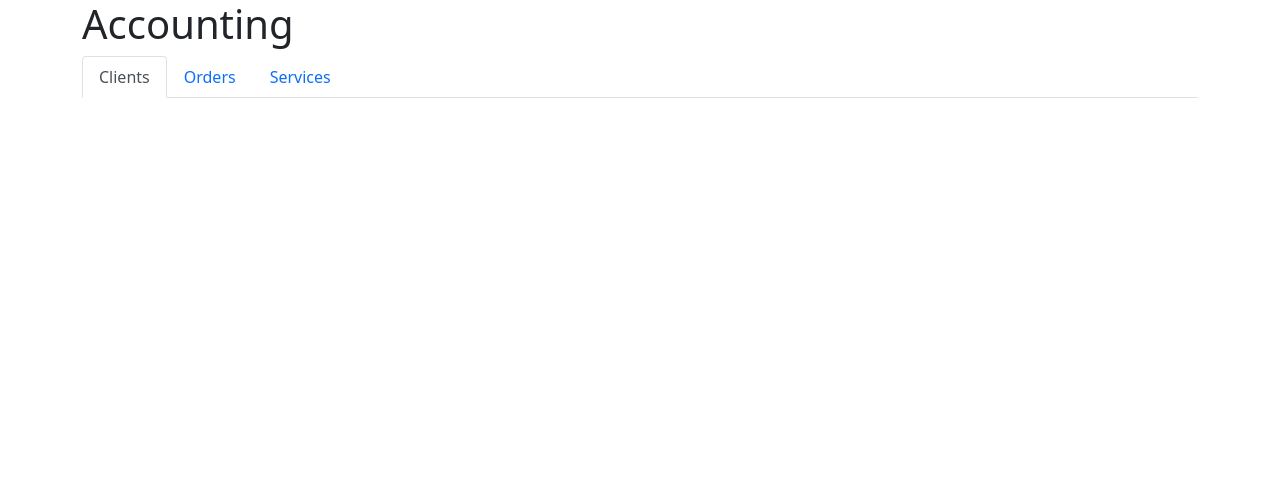
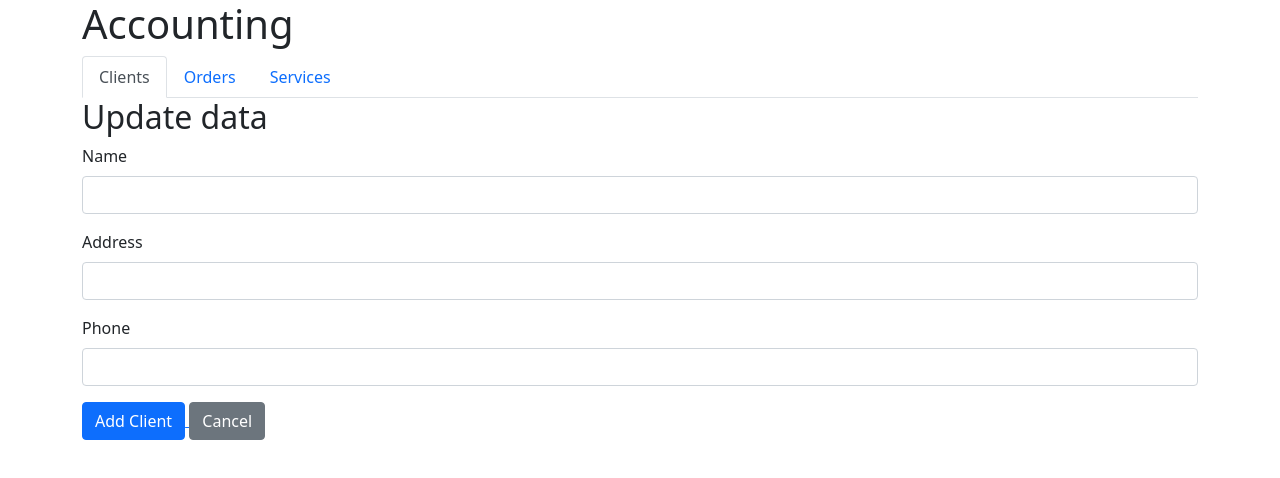
Before and after one commit to YehorKholodiuk/RoutersCRM, a React (Create React App) app: page /clients/update in a window 1280 px wide. Shown: the top 478 px of the page. Built offline with nearby package versions, Linux system fonts and the light colour scheme.

Commit message:
initial commit

```diff
--- a/src/App.js
+++ b/src/App.js
@@ -1,42 +1,45 @@
-
 import './App.css';
 import Switch from "./Routers/Switch";
 import {Routes, Route, Link, Router} from "react-router-dom";
 import Links from "./Routers/Links";
-import { v4 as uuidv4 } from 'uuid';
+import {v4 as uuidv4} from 'uuid';
 import ClientTable from "./Clients/ClientTable";
 import Orders from "./Orders/Orders";
 import Services from "./Services/Services";
 import 'bootstrap/dist/css/bootstrap.css'
 import {useState} from "react";
+
 const initialClients = [
-    {id:uuidv4(), name:'Smith',address:'New York', contactPhone:'3343443-545-44-8',createdAt:'23.04.2021'},
-    {id:uuidv4(), name:'Robert',address:'New Jersey', contactPhone:'33433-545-44-8',createdAt:'28.04.2021'},
-    {id:uuidv4(), name:'Depp',address:'New Orlean', contactPhone:'334843-545-44-8',createdAt:'01.04.2021'}
+    {id: uuidv4(), name: 'Smith', address: 'New York', contactPhone: '3343443-545-44-8', createdAt: '23.04.2021'},
+    {id: uuidv4(), name: 'Robert', address: 'New Jersey', contactPhone: '33433-545-44-8', createdAt: '28.04.2021'},
+    {id: uuidv4(), name: 'Depp', address: 'New Orlean', contactPhone: '334843-545-44-8', createdAt: '01.04.2021'}
 ]
+
 function App() {
-    const [clients,setClients] =useState(initialClients)
+    const [clients, setClients] = useState(initialClients)
     const addNewClient = (newClient) => {
-    setClients([...clients,{...newClient}])
+        setClients([...clients, {...newClient}])
     }
 
     const deleteClient = (id) => {
         const newClients = clients.filter(el => el.id !== id)
         setClients(newClients)
     }
-  return (
-    <div className='container' >
-   <h1>Accounting</h1>
 
 
+    const [current, setCurrent] = useState({ })
+    return (
+        <div className='container'>
+            <h1>Accounting</h1>
 
 
+            <Links/>
+            <Switch clients={clients} addNewClient={addNewClient} deleteClient={deleteClient}
+            current={current} setCurrent={setCurrent}
 
-
-      <Links/>
-      <Switch clients={clients} addNewClient={addNewClient} deleteClient={deleteClient}/>
-    </div>
-  );
+            />
+        </div>
+    );
 }
 
 export default App;
--- a/src/Clients/Additional/KebabMenu.js
+++ b/src/Clients/Additional/KebabMenu.js
@@ -5,6 +5,8 @@ import MenuItem from '@mui/material/MenuItem';
 import MoreVertIcon from '@mui/icons-material/MoreVert';
 import {useState} from "react";
 import Delete from "./Delete";
+import Services from "../../Services/Services";
+import {Link, Route} from "react-router-dom";
 
 
 const ITEM_HEIGHT = 48;
@@ -24,11 +26,12 @@ export default function KebabMenu(props) {
         setOpenModal(!openModal);
     }
     const handleDeleteButton = () => {
-    openDeleteModal()
+        openDeleteModal()
         setAnchorEl(null);
     }
     const handleUpdateButton = () => {
         setAnchorEl(null);
+        props.setCurrent(props.updatedData)
     }
     return (
         <div>
@@ -61,9 +64,9 @@ export default function KebabMenu(props) {
                 <MenuItem onClick={handleDeleteButton}>
                     Delete
                 </MenuItem>
-                <MenuItem onClick={handleUpdateButton}>
+                <Link to={"/clients/update"}><MenuItem onClick={handleUpdateButton}>
                     Update
-                </MenuItem>
+                </MenuItem></Link>
 
             </Menu>
             <Delete toggle={openDeleteModal}
--- a/src/Clients/ClientItem.js
+++ b/src/Clients/ClientItem.js
@@ -3,7 +3,7 @@ import KebabMenu from "./Additional/KebabMenu";
 
 
 const ClientItem = (props) => {
-    const{name,address,contactPhone,createdAt, id} =props.client;
+    const{name,address,contactPhone,createdAt, id} = props.client;
     return (
 
             <tr>
@@ -12,7 +12,7 @@ const ClientItem = (props) => {
                 <td>{address}</td>
                 <td>{contactPhone}</td>
                 <td>{createdAt}</td>
-                <td><KebabMenu deletedItem={name} deletedItemId={id} deleteClient={props.deleteClient}/></td>
+                <td><KebabMenu deletedItem={name} deletedItemId={id} deleteClient={props.deleteClient}  setCurrent={props.setCurrent}  updatedData={props.client}/></td>
             </tr>
 
     );
--- a/src/Clients/ClientTable.js
+++ b/src/Clients/ClientTable.js
@@ -20,7 +20,7 @@ const ClientTable = (props) => {
                 </tr>
                 </thead>
                 <tbody>
-                {props.clients.map(el => <ClientItem serialNumber={serialNumber++}client={el} deleteClient={props.deleteClient}/>)}
+                {props.clients.map(el => <ClientItem serialNumber={serialNumber++} client={el} key={el.id}  deleteClient={props.deleteClient} setCurrent={props.setCurrent}  />)}
                 </tbody>
             </table>
 
--- a/src/Clients/Update.js
+++ b/src/Clients/Update.js
@@ -1,9 +1,54 @@
 import React from 'react';
+import {useState} from "react";
+import {Button} from "reactstrap";
+import {Link} from "react-router-dom";
 
-const Update = () => {
+const Update = (props) => {
+    const [name,setName]=useState(props.current.name)
+    const [address,setAddress]=useState(props.current.address)
+    const [contactPhone,setContactPhone]=useState(props.current.contactPhone)
+    const updateButtonHandler=()=> {
+
+
+
+
+    }
     return (
         <div>
+            <h2>Update data</h2>
+            <form>
+                <div className="mb-3">
+                    <label htmlFor="exampleInputEmail1" className="form-label">Name</label>
+                    <input type="text" className="form-control" id="exampleInputEmail1" aria-describedby="emailHelp"
+                           value={name}
+                           onChange={(event) => setName(event.target.value)}
+                    />
 
+                </div>
+                <div className="mb-3">
+                    <label htmlFor="exampleInputPassword1" className="form-label">Address</label>
+                    <input type="text" className="form-control" id="exampleInputPassword1"
+                           value={address}
+                           onChange={(event) => setAddress(event.target.value)}
+
+                    />
+                </div>
+                <div className="mb-3">
+                    <label htmlFor="exampleInputPassword1" className="form-label">Phone</label>
+                    <input type="number" className="form-control" id="exampleInputPassword1"
+                           value={contactPhone}
+                           onChange={(event) => setContactPhone(event.target.value)}
+                    />
+                </div>
+
+
+
+            </form>
+
+           <Link to={'/clients'}>
+               <Button color="primary" onClick={updateButtonHandler}>Add Client</Button>{' '}
+               <Button color="secondary" >Cancel</Button>
+           </Link>
         </div>
     );
 };
--- a/src/Routers/Links.js
+++ b/src/Routers/Links.js
@@ -6,13 +6,13 @@ const Links = () => {
         <div>
             <ul className="nav nav-tabs">
                 <li className="nav-item">
-                    <Link className="nav-link active" aria-current="page"to="/clients" >Clients</Link>
+                    <Link className="nav-link active" aria-current="page"to={"/clients"} >Clients</Link>
                 </li>
                 <li className="nav-item">
-                    <Link className="nav-link" to="/orders" >Orders</Link>
+                    <Link className="nav-link" to={"/orders"} >Orders</Link>
                 </li>
                 <li className="nav-item">
-                    <Link className="nav-link" to="/services" >Services</Link>
+                    <Link className="nav-link" to={"/services"} >Services</Link>
                 </li>
 
             </ul>
--- a/src/Routers/Switch.js
+++ b/src/Routers/Switch.js
@@ -3,14 +3,16 @@ import {Route, Routes} from "react-router-dom";
 import ClientTable from "../Clients/ClientTable";
 import Orders from "../Orders/Orders";
 import Services from "../Services/Services";
+import Update from "../Clients/Update";
 
 const Switch = (props) => {
     return (
         <div>
             <Routes>
-                <Route path="clients" element={<ClientTable clients={props.clients} addNewClient={props.addNewClient} deleteClient={props.deleteClient}/>} />
+                <Route path="clients" element={<ClientTable clients={props.clients} addNewClient={props.addNewClient} deleteClient={props.deleteClient} setCurrent={props.setCurrent}/>} />
                 <Route path="orders" element={<Orders/>} />
                 <Route path="services" element={<Services/>} />
+                <Route path="clients/update" element={<Update current={props.current}/>} />
 
             </Routes>
         </div>
```
